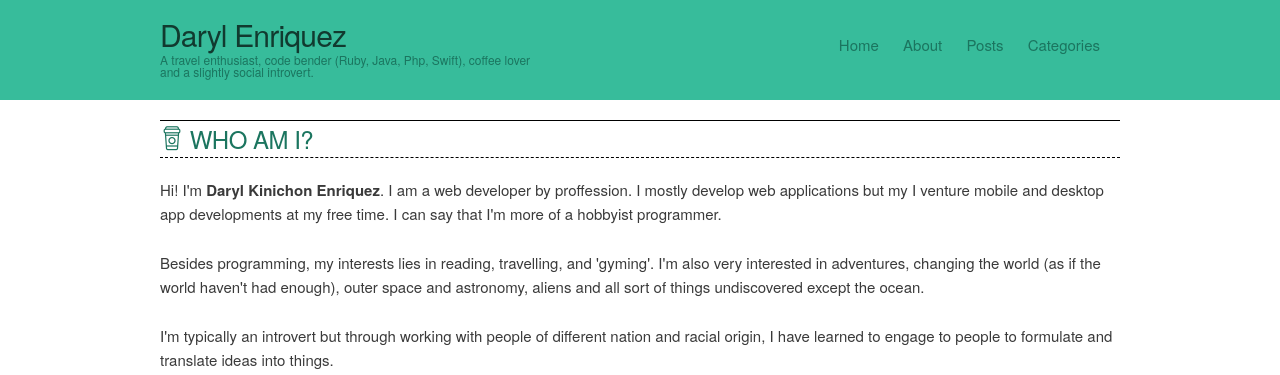
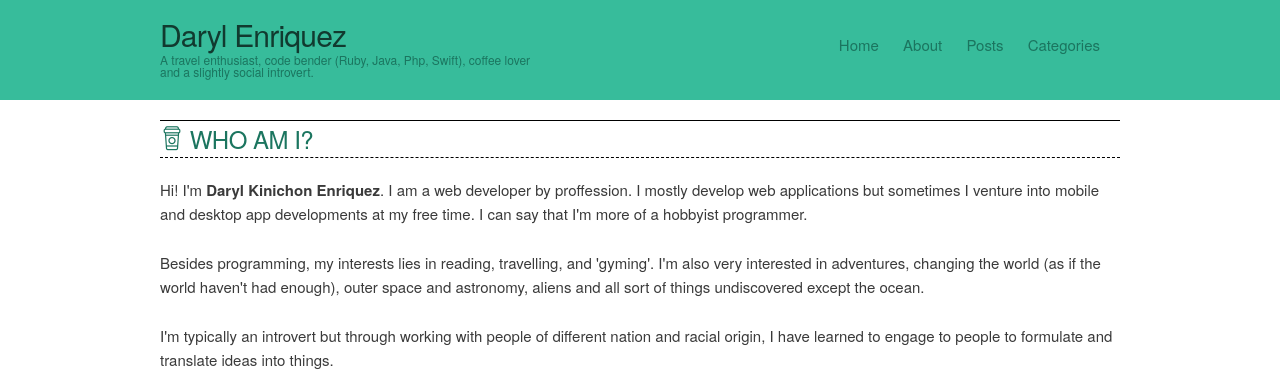
Before and after one commit to darylenriquez/darylenriquez, a Jekyll site: the page built from index.md, in a window 1280 px wide. Shown: the top 375 px of the page. Built offline with Jekyll 4.4.1, drawn with Linux system fonts in a browser that asks for light colours.

Commit message:
Update resume.html

```diff
--- a/_includes/resume.html
+++ b/_includes/resume.html
@@ -1,7 +1,7 @@
 <div class='container'>
   <div class="twelve columns">
     <h5 class='section-header'><i class="lnr lnr-coffee-cup"></i> Who am I?</h5>
-    <p>Hi! I'm <strong>Daryl Kinichon Enriquez</strong>. I am a web developer by proffession. I mostly develop web applications but my I venture mobile and desktop app developments at my free time. I can say that I'm more of a hobbyist programmer.</p>
+    <p>Hi! I'm <strong>Daryl Kinichon Enriquez</strong>. I am a web developer by proffession. I mostly develop web applications but sometimes I venture into mobile and desktop app developments at my free time. I can say that I'm more of a hobbyist programmer.</p>
 
     <p>Besides programming, my interests lies in reading, travelling, and 'gyming'. I'm also very interested in adventures, changing the world (as if the world haven't had enough), outer space and astronomy, aliens and all sort of things undiscovered except the ocean.</p>
 
```
